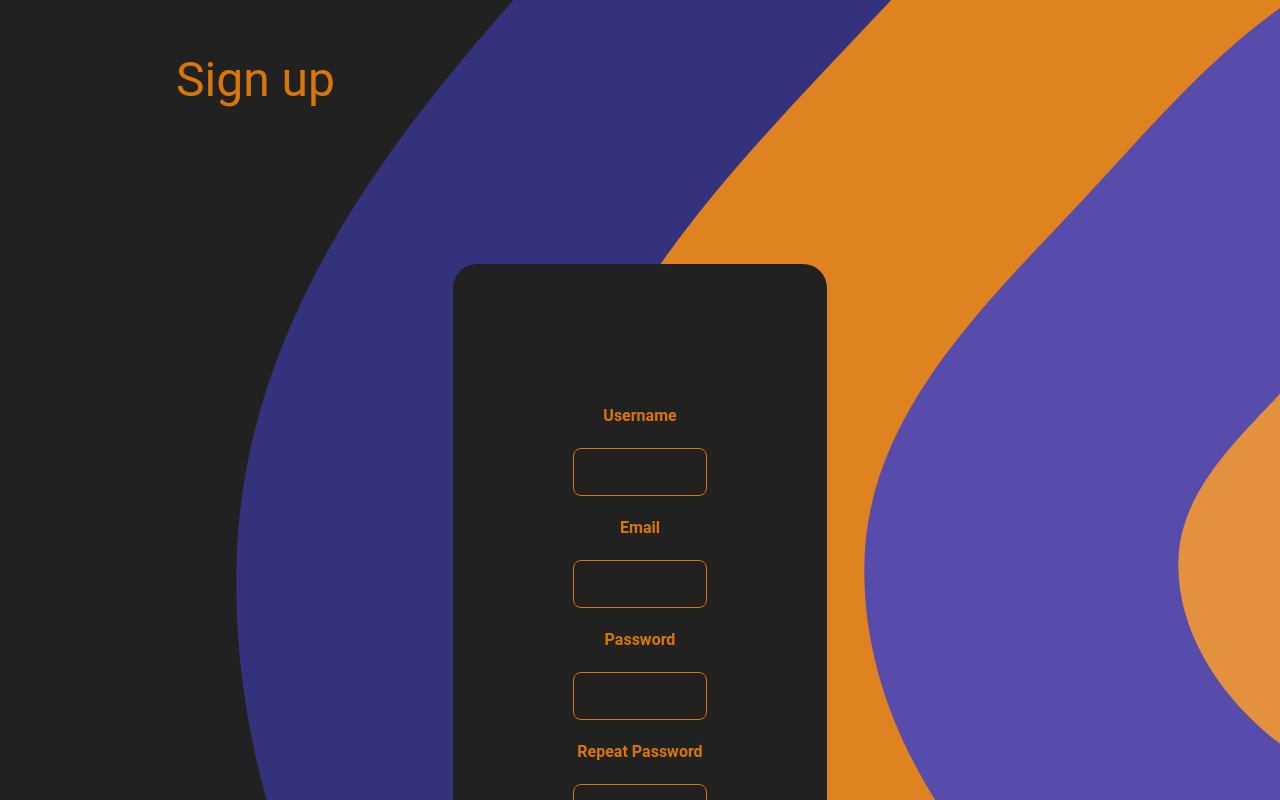
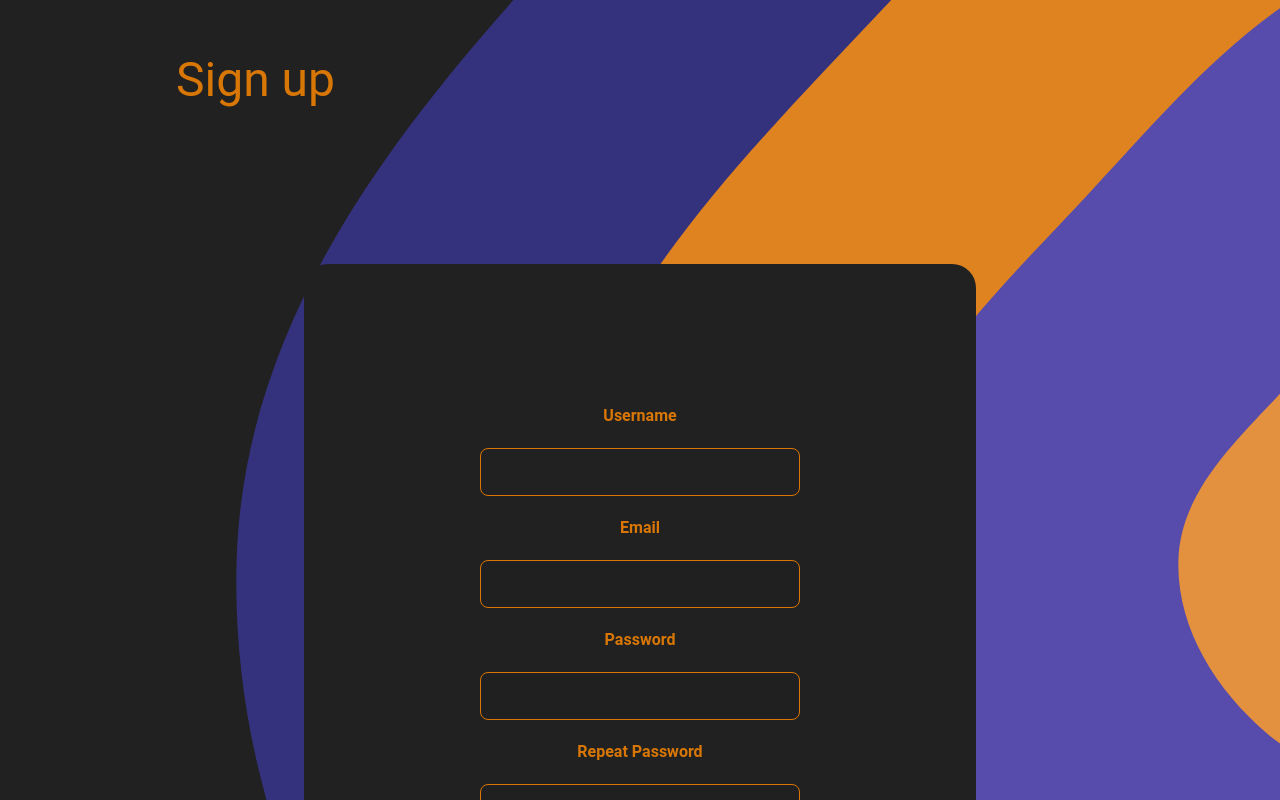
Before and after one commit to KMeniawy/React-Blog, a React (Vite) app in the folder React Blog/: page /signup in a window 1280 px wide. Shown: the top 800 px of the page. Built offline with nearby package versions, Linux system fonts and the light colour scheme.

Commit message:
signup div width

```diff
--- a/React Blog/src/pages/Signup.jsx
+++ b/React Blog/src/pages/Signup.jsx
@@ -31,7 +31,7 @@ export default function Signup() {
       <div>
         <h2 className="text-amber-600 px-24 pt-4 text-5xl mb-40">Sign up</h2>
       </div>
-      <form onSubmit={handleSubmit} className="mx-auto xl:w-4/12 2xl:w-2/5 bg-base-100 p-10 rounded-3xl">
+      <form onSubmit={handleSubmit} className="mx-auto w-3/5 2xl:w-2/5 bg-base-100 p-10 rounded-3xl">
         <div className="flex flex-col m-20 justify-around py-5 items-center rounded-3xl">
           <label htmlFor="username" className="text-amber-600 font-bold mx-3.5">
             Username
```
